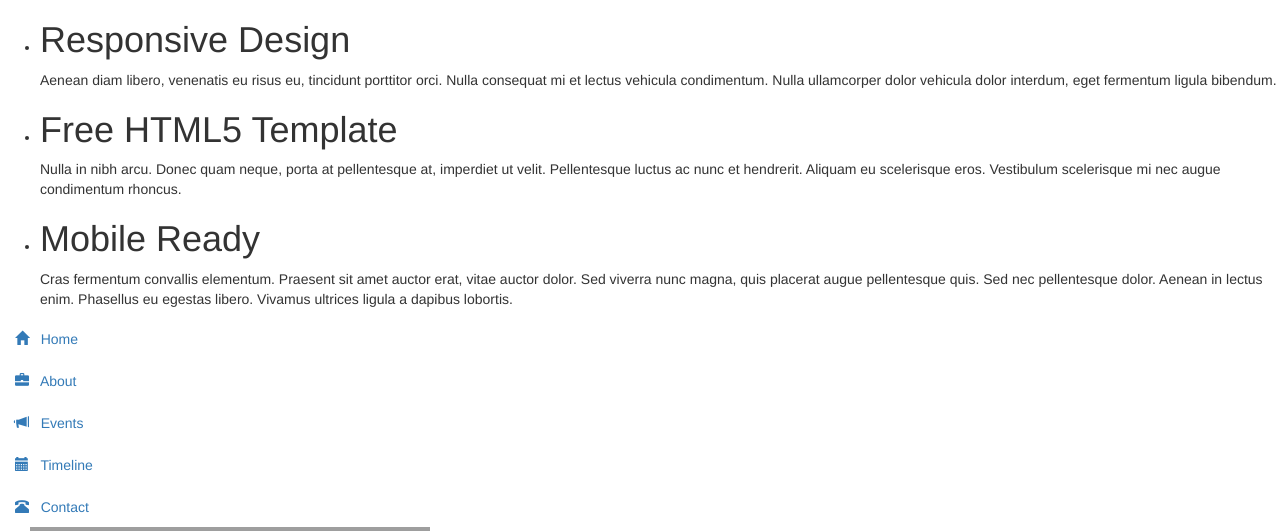
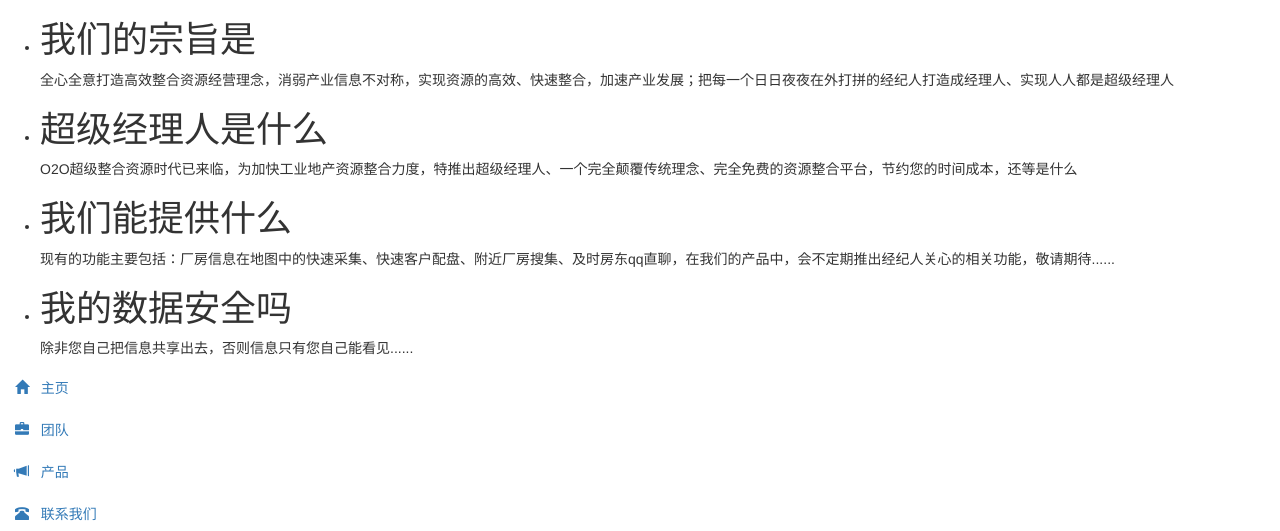
Before and after one commit to kitomgit/web-php, a PHP site: page /DbName/Apps/Home/View/Index/index.html in a window 1280 px wide. Shown: the top 531 px of the page. Run offline with PHP 8.4, Linux system fonts and the light colour scheme; some libraries are stand-ins or nearby versions; grey boxes are pictures that could not be loaded.

Commit message:
web门户

```diff
--- a/itaste/Apps/Home/Controller/IndexController.class.php
+++ b/itaste/Apps/Home/Controller/IndexController.class.php
@@ -1,9 +1,14 @@
 <?php
 namespace Home\Controller;
 use Think\Controller;
+use Think\Model;
 class IndexController extends Controller {
     public function index(){
 //         $this->show('<style type="text/css">*{ padding: 0; margin: 0; } div{ padding: 4px 48px;} body{ background: #fff; font-family: "微软雅黑"; color: #333;font-size:24px} h1{ font-size: 100px; font-weight: normal; margin-bottom: 12px; } p{ line-height: 1.8em; font-size: 36px }</style><div style="padding: 24px 48px;"> <h1>:)</h1><p>欢迎使用 <b>ThinkPHP</b>！</p><br/>[ 您现在访问的是Home模块的Index控制器 ]</div><script type="text/javascript" src="http://tajs.qq.com/stats?sId=9347272" charset="UTF-8"></script>','utf-8');
+	$m = M('SupeManager');
+	$arr = $m->select();
+	$this->assign("managers",$arr);
+	//var_dump($arr);
 	$this->display();
     }
 }
--- a/itaste/Apps/Home/View/Index/index.html
+++ b/itaste/Apps/Home/View/Index/index.html
@@ -4,7 +4,7 @@
     <meta charset="utf-8">
     <!--[if IE]><meta http-equiv="X-UA-Compatible" content="IE=edge,chrome=1"><![endif]-->
     <meta name="viewport" content="width=device-width, initial-scale=1.0">
-    <title>Dragonfruit - Free HTML5 Templates</title>
+    <title>超级经理人</title>
     <meta name="description" content="Dragonfruit is one of the free HTML5 Templates from templatemo. It is a parallax layout with jQuery slider, events, and timeline." />
     <meta name="author" content="templatemo">
     <!-- Favicon-->
@@ -29,20 +29,26 @@
     <ul>
         <li class="templatemo_banner_slide_01">
             <div class="slide_caption">
-                <h1>Responsive Design</h1>
-                <p>Aenean diam libero, venenatis eu risus eu, tincidunt porttitor orci. Nulla consequat mi et lectus vehicula condimentum. Nulla ullamcorper dolor vehicula dolor interdum, eget fermentum ligula bibendum.</p>
+                <h1>我们的宗旨是</h1>
+                <p>全心全意打造高效整合资源经营理念，消弱产业信息不对称，实现资源的高效、快速整合，加速产业发展；把每一个日日夜夜在外打拼的经纪人打造成经理人、实现人人都是超级经理人</p>
             </div>
         </li>
         <li class="templatemo_banner_slide_02">
             <div class="slide_caption">
-                <h1>Free HTML5 Template</h1>
-                <p>Nulla in nibh arcu. Donec quam neque, porta at pellentesque at, imperdiet ut velit. Pellentesque luctus ac nunc et hendrerit. Aliquam eu scelerisque eros. Vestibulum scelerisque mi nec augue condimentum rhoncus.</p>
+                <h1>超级经理人是什么</h1>
+                <p>O2O超级整合资源时代已来临，为加快工业地产资源整合力度，特推出超级经理人、一个完全颠覆传统理念、完全免费的资源整合平台，节约您的时间成本，还等是什么</p>
             </div>
         </li>
         <li class="templatemo_banner_slide_03">
             <div class="slide_caption">
-                <h1>Mobile Ready</h1>
-                <p>Cras fermentum convallis elementum. Praesent sit amet auctor erat, vitae auctor dolor. Sed viverra nunc magna, quis placerat augue pellentesque quis. Sed nec pellentesque dolor. Aenean in lectus enim. Phasellus eu egestas libero. Vivamus ultrices ligula a dapibus lobortis.</p>
+                <h1>我们能提供什么</h1>
+                <p>现有的功能主要包括：厂房信息在地图中的快速采集、快速客户配盘、附近厂房搜集、及时房东qq直聊，在我们的产品中，会不定期推出经纪人关心的相关功能，敬请期待......</p>
+            </div>
+        </li>
+        <li class="templatemo_banner_slide_04">
+            <div class="slide_caption">
+                <h1>我的数据安全吗</h1>
+                <p>除非您自己把信息共享出去，否则信息只有您自己能看见......</p>
             </div>
         </li>
     </ul>
@@ -50,29 +56,32 @@
 
 <div id="templatemo_mobile_menu">
         <ul class="nav nav-pills nav-stacked">
-            <li><a href="#templatemo_banner_slide"><i class="glyphicon glyphicon-home"></i> &nbsp; Home</a></li>
-            <li><a href="#templatemo_about"><i class="glyphicon glyphicon-briefcase"></i> &nbsp; About</a></li>
-            <li><a href="#templatemo_events"><i class="glyphicon glyphicon-bullhorn"></i> &nbsp; Events</a></li>
-            <li><a href="#templatemo_timeline"><i class="glyphicon glyphicon-calendar"></i> &nbsp; Timeline</a></li>
-            <li><a href="#templatemo_contact"><i class="glyphicon glyphicon-phone-alt"></i> &nbsp; Contact</a></li>
+            <li><a href="#templatemo_banner_slide"><i class="glyphicon glyphicon-home"></i> &nbsp; 主页</a></li>
+            <li><a href="#templatemo_about"><i class="glyphicon glyphicon-briefcase"></i> &nbsp; 团队</a></li>
+            <li><a href="#templatemo_events"><i class="glyphicon glyphicon-bullhorn"></i> &nbsp; 产品</a></li>
+<!--             <li><a href="#templatemo_timeline"><i class="glyphicon glyphicon-calendar"></i> &nbsp; 发展历程</a></li> -->
+            <li><a href="#templatemo_contact"><i class="glyphicon glyphicon-phone-alt"></i> &nbsp; 联系我们</a></li>
+            <li><a href="#templatemo_contact"><i class="glyphicon glyphicon-road"></i> &nbsp; 控制台</a></li>
         </ul>
 </div>
 <div class="container_wapper">
     <div id="templatemo_banner_menu">
         <div class="container-fluid">
             <div class="col-xs-4 templatemo_logo">
-            	<a rel="nofollow" href="/itaste">
-                	<img src="__PIMAGES__/templatemo_logo.jpg" id="logo_img" alt="dragonfruit free html5 template" />
-                	<h1 id="logo_text">SUPER<span> ITASTE  FAC </span></h1>
+            	<a rel="nofollow" href="__APP__">
+                	<img src="__PIMAGES__/templatemo_logo.jpg"  id="logo_img" alt="超级经理人" />
+                	<h1 id="logo_text">SUPER <span>MANAGER</span></h1>
+                	<h1 class="red" style="font-size: 15px;">超级经理人</h1>
                 </a>
             </div>
             <div class="col-sm-8 hidden-xs">
                 <ul class="nav nav-justified">
                     <li><a href="#templatemo_banner_slide">主页</a></li>
-                    <li><a href="#templatemo_about">About</a></li>
-                    <li><a href="#templatemo_events">Events</a></li>
-                    <li><a href="#templatemo_timeline">Timeline</a></li>
-                    <li><a href="#templatemo_contact">Contact</a></li>
+                    <li><a href="#templatemo_about">团队</a></li>
+                    <li><a href="#templatemo_events">产品</a></li>
+<!--                     <li><a href="#templatemo_timeline">发展历程</a></li> -->
+                    <li><a href="#templatemo_contact">联系我们</a></li>
+                    <li><a href="javascript:void(0);" onclick="alert('后台');">控制台</a></li>
                 </ul>
             </div>
             <div class="col-xs-8 visible-xs">
@@ -81,28 +90,30 @@
         </div>
     </div>
 </div>
+
 <div id="templatemo_about" class="container_wapper">
     <div class="container-fluid">
-        <h1>About Our Organization</h1>
+        <h1>关于我们的组织</h1>
         <div class="col-sm-6 col-md-3 about_icon">
             <div class="imgwap mission"><i class="fa fa-rocket"></i></div>
-            <h2>Revenues</h2>
-            <p>Sed do eiusmod tempor incididunt ut labore et.</p>
+            <h2>我们的理念</h2>
+            <p>全新全意打造super级别的工业地产资源整合平台</p>
         </div>
-        <div class="col-sm-6 col-md-3 about_icon">
-            <div class="imgwap product"><i class="fa fa-cubes"></i></div>
-            <h2>Opportunities</h2>
-            <p>Tempor incididunt ut labore et dolore magna.</p>
+         <div class="col-sm-6 col-md-3 about_icon">
+            <div class="imgwap statistic"><i class="fa fa-comments"></i></div>
+            <h2>成长</h2>
+            <p>O2O时代已来临，草根们，是我们崛起的时候了，行动起来...</p>
         </div>
         <div class="col-sm-6 col-md-3 about_icon">
             <div class="imgwap testimonial"><i class="fa fa-bar-chart-o"></i></div>
-            <h2>Growth</h2>
-            <p>Dolore magna aliqua. Ut enim ad minim veniam.</p>
+            <h2>加入我们</h2>
+            <p>如果你和我的团队有相同的想法，加入我们，打造一流的资源整合平台</p>
         </div>
+
         <div class="col-sm-6 col-md-3 about_icon">
-            <div class="imgwap statistic"><i class="fa fa-comments"></i></div>
-            <h2>Social Media</h2>
-            <p>Aliqua. Ut enim ad minim veniam, quis nostrud aliqua.</p>
+            <div class="imgwap product"><i class="fa fa-cubes"></i></div>
+            <h2>我们的成员</h2>
+            <p>目前处于启动阶段，只有几个有理念的未来super PM</p>
         </div>
         <div class="clearfix testimonial_top_bottom_spacer"></div>
         <div class="col-xs-1 pre_next_wap" id="prev_testimonial">
@@ -110,6 +121,21 @@
         </div>
 
         <div id="testimonial_text_wap" class="col-xs-9 col-sm-10">
+         <center><h2 style="color:#e35354;margin:30sp;font-weight: bolder;">优秀经理人热榜</h2></center>
+        <volist name="managers" id="vo">
+        <div class="testimonial_text">
+                <div class="col-sm-3">
+                    <img src="<{$vo.pic}>" class="img-responsive" alt="Business Development Manager" />
+                </div>
+                <div class="col-sm-9">
+                    <h2> <{$vo.mingzi}> </h2>
+                    <h3> <{$vo.jibie}> </h3>
+                    <p> <{$vo.geyan}> </p>
+                </div>
+            </div>
+        </volist>
+
+        <!--
               <div class="testimonial_text">
                 <div class="col-sm-3">
                     <img src="__PIMAGES__/templatemo_member_01.jpg" class="img-responsive" alt="Business Development Manager" />
@@ -119,7 +145,7 @@
                     <h3>Business Development Manager</h3>
                     <p>Lorem ipsum dolor sit amet, consectetur adipisicing elit, sed do eiusmod tempor incididunt ut labore et dolore magna aliqua. Ut enim ad minim veniam, quis nostrud exercitation ullamco laboris nisi ut aliquip ex ea commodo consequat. Duis aute irure dolor in reprehenderit in voluptate velit esse cillum dolore eu fugiat nulla pariatur.</p>
                 </div>
-            </div><!--.testimonial_text-->
+            </div>.testimonial_text
             <div class="testimonial_text">
                 <div class="col-sm-3">
                     <img src="__PIMAGES__/templatemo_member_02.jpg" class="img-responsive" alt="Chief Public Relation Officer" />
@@ -129,7 +155,7 @@
                     <h3>Chief Public Relation Officer</h3>
                     <p>Fusce et orci mollis, congue lorem vitae, semper erat. Curabitur quis pellentesque nisl, at adipiscing libero. Integer at sem dui. Fusce posuere aliquet dolor, at viverra odio accumsan sed. Sed pharetra vel risus a convallis. Maecenas in adipiscing libero, id molestie odio. Phasellus id pharetra mauris, sit amet varius velit. Aliquam non dapibus libero.</p>
                 </div>
-            </div><!--.testimonial_text-->
+            </div>.testimonial_text
             <div class="testimonial_text">
                 <div class="col-sm-3">
                     <img src="__PIMAGES__/templatemo_member_03.jpg" class="img-responsive" alt="Marketing Executive" />
@@ -139,7 +165,7 @@
                     <h3>Marketing Executive</h3>
                     <p>Maecenas nec rhoncus orci. Morbi tempus ut leo ac varius. Cras convallis sagittis dignissim. Aenean diam libero, venenatis eu risus eu, tincidunt porttitor orci. Nulla consequat mi et lectus vehicula condimentum. Nulla ullamcorper dolor vehicula dolor interdum, eget fermentum ligula bibendum. Sed vel dolor libero.</p>
                 </div>
-            </div><!--.testimonial_text-->
+            </div>.testimonial_text
             <div class="testimonial_text">
                 <div class="col-sm-3">
                     <img src="__PIMAGES__/templatemo_member_04.jpg" class="img-responsive" alt="Chief Executive Officer" />
@@ -149,25 +175,27 @@
                     <h3>Chief Executive Officer</h3>
                     <p>Donec lacinia erat quis venenatis varius. Suspendisse non turpis vitae libero interdum lacinia. Nulla in nibh arcu. Donec quam neque, porta at pellentesque at, imperdiet ut velit. Pellentesque luctus ac nunc et hendrerit. Aliquam eu scelerisque eros. Vestibulum scelerisque mi nec augue condimentum rhoncus.</p>
                 </div>
-            </div><!--.testimonial_text-->        </div><!--#testimonial_text_wap-->
+            </div> --><!--.testimonial_text-->        </div><!--#testimonial_text_wap-->
         <div class="col-xs-1 pre_next_wap" id="next_testimonial">
             <a href="#"><span class="glyphicon glyphicon-chevron-right pre_next"></span></a>
         </div>
+
         <div class="clearfix testimonial_top_bottom_spacer"></div>
     </div>
 </div><!--templatemo_about-->
 <div id="templatemo_events" class="container_wapper">
     <div class="container-fluid">
-        <h1>Events</h1>
+        <h1>产品-打造完全免费的资源整合平台</h1>
         <div class="col-sm-10 col-sm-offset-1 col-md-6 col-md-offset-0">
             <div class="event_box_wap event_animate_left">
                 <div class="event_box_img">
                     <img src="__PIMAGES__/templatemo_event_01.jpg" class="img-responsive" alt="Web Design Trends" />
                 </div>
                 <div class="event_box_caption">
-                    <h1>Web Design Trends</h1>
-                    <p><span class="glyphicon glyphicon-map-marker"></span> New Hotel, Bangkok, Thailand &nbsp;&nbsp; <span class="glyphicon glyphicon-time"></span> 4:00 PM to 8:00 PM</p>
-                    <p>Quisque feugiat dapibus lectus ut consectetur. Donec et ante vitae leo cursus hendrerit vitae ac mauris. Suspendisse dictum pretium urna quis rutrum. Nullam tincidunt dolor ut leo malesuada, eget volutpat turpis porttitor.</p>
+                    <h1><span class="red">快速</span>实时信息采集</h1>
+                    <p><span class="glyphicon glyphicon-map-marker"></span>地图采集 &nbsp;&nbsp;
+                    <span class="glyphicon glyphicon-time"></span>实时</p>
+                    <p>掌上轻轻一按，实时上传图片信息，在地图轻松完成厂房数据信息采集，不错不漏，瞬间完成，再也不用担心采集信息凌乱了，让工作更加轻松、简单、高效</p>
                 </div>
             </div>
         </div>
@@ -177,9 +205,9 @@
                     <img src="__PIMAGES__/templatemo_event_02.jpg" class="img-responsive" alt="Free Bootstrap Seminar" />
                 </div>
                 <div class="event_box_caption">
-                    <h1>Free Bootstrap Seminar</h1>
-                    <p><span class="glyphicon glyphicon-map-marker"></span> Digital Hall, Yangon, Myanmar &nbsp;&nbsp; <span class="glyphicon glyphicon-time"></span> 10:30 AM to 3:30 PM </p>
-                    <p>Vestibulum dapibus dolor porttitor urna pretium euismod. Aliquam lobortis enim at lacinia mollis. Curabitur eget sem eros. Duis pulvinar rhoncus lectus, ac hendrerit enim pharetra et.</p>
+                    <h1><span class="red">快速</span>高效客户配盘</h1>
+                    <p><span class="glyphicon glyphicon-map-marker"></span>客户配盘&nbsp;&nbsp; <span class="glyphicon glyphicon-time"></span>高效</p>
+                    <p>客户配盘，附近点配盘，快速、高效匹配，再也不用，一点一点找地点，找地点对应的厂房；附加高级配盘，精细度更高，匹配度更出色；完美匹配，不是问题；可视化，更智能，快速匹配</p>
                 </div>
             </div>
         </div>
@@ -190,9 +218,9 @@
                     <img src="__PIMAGES__/templatemo_event_03.jpg" class="img-responsive" alt="" />
                 </div>
                 <div class="event_box_caption">
-                    <h1>Mobile Designs</h1>
-                    <p><span class="glyphicon glyphicon-map-marker"></span> Old Town Center, Mandalay, Myanmar &nbsp;&nbsp; <span class="glyphicon glyphicon-time"></span> 3:30 PM to 6:30 PM </p>
-                    <p>Etiam ac ante gravida, pellentesque odio non, facilisis dui. Suspendisse vestibulum justo quis sapien sodales, in pellentesque erat congue.</p>
+                    <h1>业务找上门</h1>
+                    <p><span class="glyphicon glyphicon-map-marker"></span>金牌理念&nbsp;&nbsp; <span class="glyphicon glyphicon-time"></span>信誉</p>
+                    <p>系统会定期，对每个区域排名前5000的经理人，推送已经匹配好的，客户资源和厂房信息，用业务来促就我们的经理人；每个区域，无论房东还是客户，我们会在显示产品信息时，推荐该区域排名前十的金牌经理人，让客户、房东找上您</p>
                 </div>
             </div>
         </div>
@@ -202,16 +230,18 @@
                     <img src="__PIMAGES__/templatemo_event_04.jpg" class="img-responsive" alt="" />
                 </div>
                 <div class="event_box_caption">
-                    <h1>Happy Startups</h1>
-                    <p><span class="glyphicon glyphicon-map-marker"></span> New Hat, Lashio, Myanmar &nbsp;&nbsp; <span class="glyphicon glyphicon-time"></span> 2:15 PM to 5:15 PM </p>
-                    <p>Interdum et malesuada fames ac ante ipsum primis in faucibus. Nunc rutrum urna eget augue placerat sodales. Mauris ut dapibus nisi, eget fringilla lectus.</p>
+                    <h1>信息共享</h1>
+                    <p><span class="glyphicon glyphicon-map-marker"></span>优质分享&nbsp;&nbsp; <span class="glyphicon glyphicon-time"></span> 合作 </p>
+                    <p>及时信息分享给指定合作伙伴，或者在我们平台分享，让其他经理人，第一时间看到，让合作伙伴找到你；优势合作，更加高效，更加出色的整合资源</p>
                 </div>
             </div>
         </div>
     </div>
 </div>
+
+<!--
 <div id="templatemo_timeline" class="container_wapper">
-    <h1>Timeline</h1>
+    <h1>我们的发展历程</h1>
     <div class="container-fluid">
         <div class="time_line_wap">
             <div class="time_line_caption">10 days ago</div>
@@ -287,17 +317,24 @@
         </div>
     </div>
 </div>
+   -->
 <div id="templatemo_contact" class="container_wapper">
+
     <div class="container-fluid">
-        <h1>Contact</h1>
+        <h1>联系我们</h1>
         <div class="col-xs-12">
             <div id="templatemo_contact_map"></div>
         </div>
         <div class="col-md-4">
-            <h2>Contact Info.</h2>
-            <p>Sed viverra nunc magna, quis placerat augue pellentesque quis. Sed nec pellentesque dolor. Aenean in lectus enim. Phasellus eu egestas libero. Vivamus ultrices ligula a dapibus lobortis.</p>
+            <h2>联系信息</h2>
+            <p>优质决定高效，思想决定未来；如果您有如何的意见或者需求或者好的想法，请联系我们，诚恳各方idea!</p>
             <br>
-            <p><strong>Email:</strong> info@company.com<br /><strong>Phone:</strong> 010-020-0340<br /><strong>Website:</strong> www.company.com<br /><strong>Address:</strong> 123 Thamine Street, Digital Estate, Yangon 10620, Myanmar</p>
+            <p>
+<!--             <strong>Phone:</strong> 010-020-0340<br /> -->
+            <strong>宗旨:</strong>人人都是super经理人<br/>
+            <strong>理念:</strong>成就梦想，点滴做起<br />
+            <strong>电子邮箱:</strong> 2240455331@qq.com<br />
+            </p>
             <ul class="list-inline social-link">
                 <li>
                     <a href="#"><i class="fa fa-linkedin"></i></a>
@@ -319,29 +356,29 @@
         <form action="#" method="post" class="col-md-8">
             <div class="row">
                 <div class="col-md-12">
-                <h2>Send Enquiry</h2>
+                <h2>发送您的意见或需求</h2>
                 </div>
                 <div class="col-md-6">
-                    <p>Name</p>
-                    <input type="text" name="name" id="name" placeholder="Your Name" />
+                    <p>姓名：</p>
+                    <input type="text" name="name" id="name" placeholder="您的名字" />
                 </div>
                 <div class="col-md-6">
-                    <p>Email</p>
-                    <input type="text" name="email" id="email" placeholder="Your Email" />
+                    <p>电子邮箱：</p>
+                    <input type="text" name="email" id="email" placeholder="您的邮箱" />
                 </div>
                 <div class="col-md-12">
-                    <p>Subject</p>
-                    <input type="text" name="subject" id="subject" placeholder="Subject" />
+                    <p>标题：</p>
+                    <input type="text" name="subject" id="subject" placeholder="标题" />
                 </div>
                 <div class="col-md-12">
-                    <p>Message</p>
-                    <textarea name="message" id="message"  placeholder="Write your message here..."></textarea>
+                    <p>内容：</p>
+                    <textarea name="message" id="message"  placeholder="hi，写到这哈..."></textarea>
                 </div>
                 <div class="col-xs-6 col-sm-3 col-md-offset-6">
-                    <button type="submit">Send</button>
+                    <button type="submit">发送</button>
                 </div>
                 <div class="col-xs-6 col-sm-3">
-                    <button type="reset">Reset</button>
+                    <button type="reset">清空</button>
                 </div>
             </div>
         </form>
@@ -349,7 +386,9 @@
 </div>
 <div id="templatemo_footer">
     <div>
-        <p>Copyright &copy; 2014.Company name All rights reserved.<a target="_blank" href="http://sc.chinaz.com/moban/">&#x7F51;&#x9875;&#x6A21;&#x677F;</a></p>
+        <p>Copyright &copy; 2014.ki_tom diaosi All rights reserved.
+<!--         <a target="_blank" href="http://sc.chinaz.com/moban/">&#x7F51;&#x9875;&#x6A21;&#x677F;</a> -->
+        </p>
     </div>
 </div>
 <script src="__PJS__/jquery.min.js"></script>
@@ -362,5 +401,6 @@
 <!-- <div style="display:none">
 <script src='http://v7.cnzz.com/stat.php?id=155540&web_id=155540' language='JavaScript' charset='gb2312'></script>
 </div> -->
+
 </body>
 </html>
```
Also changed, not shown: itaste/Apps/Common/Conf/config.php (+14 -1 lines), itaste/Public/css/templatemo_style.css (+8 -0 lines), itaste/Public/images/templatemo_banner_slide_04.jpg (added), 1 other file.
